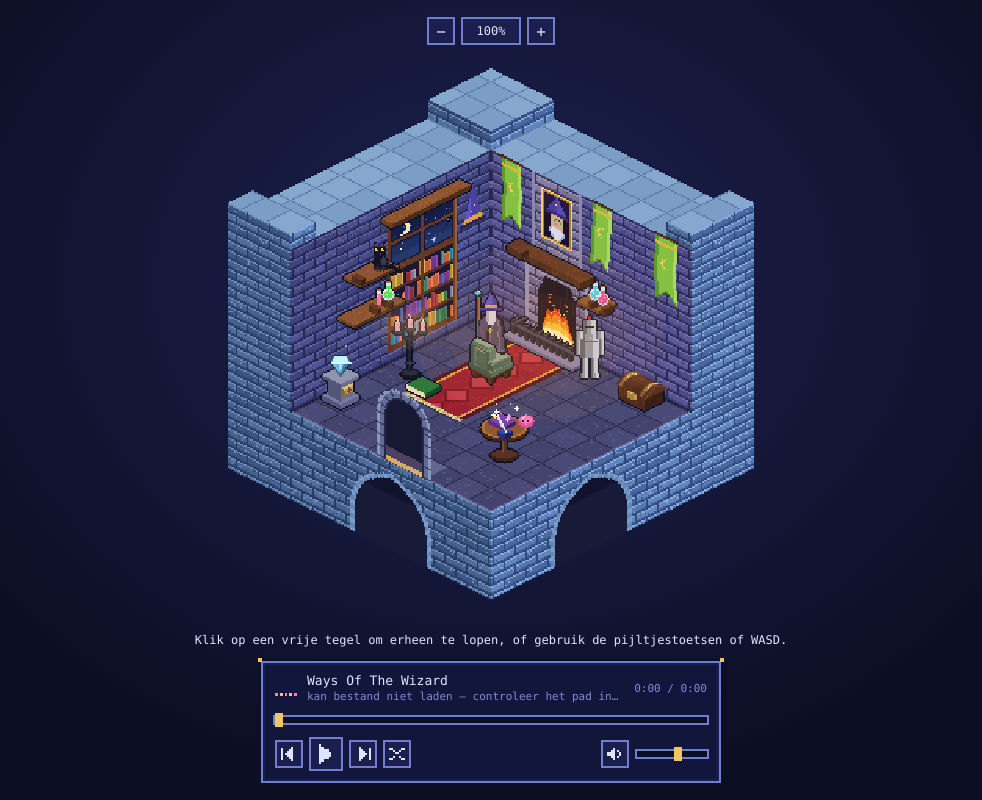
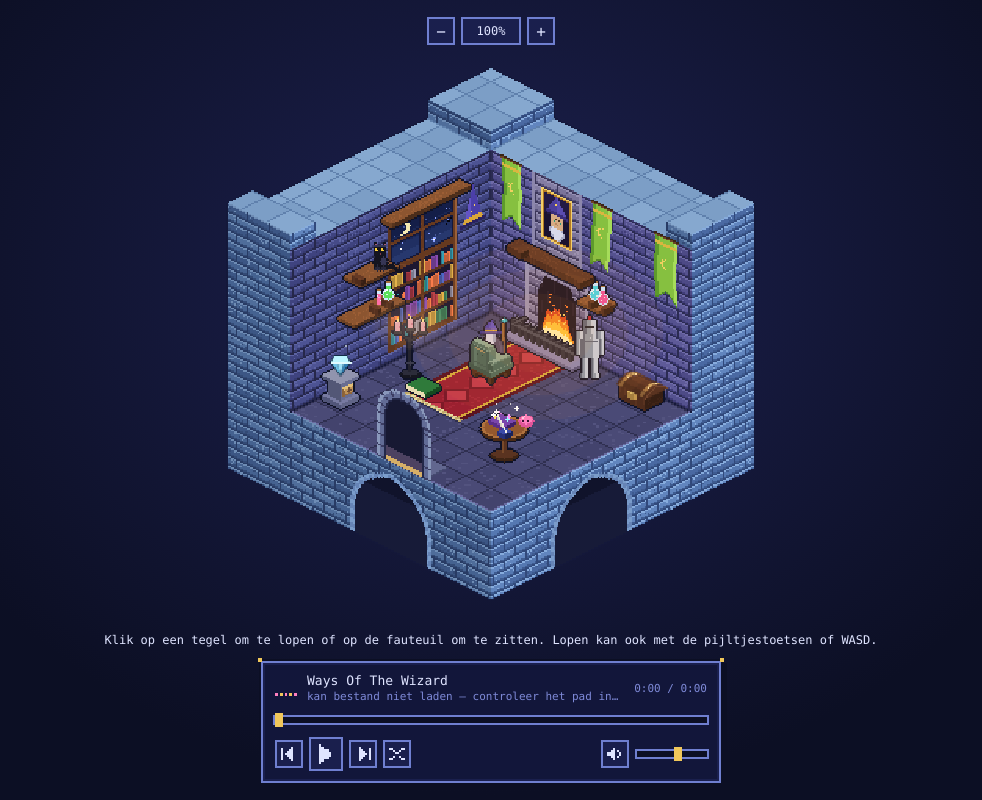
Before and after one commit to eduardkramer/spellbound, a plain HTML site: page index.html in a window 1280 px wide. Both pictures are taken after a click on the element "De speelkamer van de tovenaar". Shown: the whole page, without its empty margins (149-1131 px from the left). Drawn offline with Linux system fonts and the light colour scheme.

Commit message:
Laat de tovenaar in de fauteuil zitten en opstaan

```diff
--- a/index.html
+++ b/index.html
@@ -67,7 +67,7 @@
   <div id="scene-view">
     <canvas id="scene" aria-label="De speelkamer van de tovenaar" aria-describedby="movement-hint"></canvas>
   </div>
-  <p id="movement-hint">Klik op een vrije tegel om erheen te lopen, of gebruik de pijltjestoetsen of WASD.</p>
+  <p id="movement-hint">Klik op een tegel om te lopen of op de fauteuil om te zitten. Lopen kan ook met de pijltjestoetsen of WASD.</p>
 
   <div id="player">
     <div class="row">
--- a/src/game/scene.js
+++ b/src/game/scene.js
@@ -865,6 +865,9 @@ const moves = new Map([
 ]);
 const aliases = { w: 'arrowup', d: 'arrowright', s: 'arrowdown', a: 'arrowleft' };
 const heldKeys = new Set();
+const chairTile = [2, 2], chairApproach = [2, 1];
+let wantsSeat = false;
+let seatProgress = 0;
 let route = [];
 let destination = null;
 const isWalkable = (a, b) => currentFloor()[b]?.[a] === '.';
@@ -880,6 +883,7 @@ addEventListener('keydown', event => {
       event.target.closest?.('input, textarea, select, [contenteditable]')) return;
   event.preventDefault();
   clearRoute();
+  wantsSeat = false;
   heldKeys.add(key);
 });
 addEventListener('keyup', event => heldKeys.delete(event.key.toLowerCase()));
@@ -889,10 +893,15 @@ document.addEventListener('visibilitychange', () => {
 });
 
 let hoveredTile = null;
-function tileAtPointer(event) {
+function pointerPosition(event) {
   const bounds = cv.getBoundingClientRect();
   const x = (event.clientX - bounds.left) * W / bounds.width - CX;
   const y = (event.clientY - bounds.top) * H / bounds.height - CY;
+  return [x, y];
+}
+
+function tileAtPointer(event) {
+  const [x, y] = pointerPosition(event);
   // Keer P(a, b, 0) om om te bepalen boven welke vloertegel de muis staat.
   const a = Math.floor((y + x / 2) / (2 * TILE_SIZE));
   const b = Math.floor((y - x / 2) / (2 * TILE_SIZE));
@@ -903,12 +912,22 @@ cv.addEventListener('pointermove', event => {
   if (event.pointerType !== 'touch') hoveredTile = tileAtPointer(event);
 });
 cv.addEventListener('click', event => {
-  const tile = tileAtPointer(event);
+  const [px, py] = pointerPosition(event);
+  const [chairX, chairY] = P(20, 20, 0);
+  const chairHit = !inSecondRoom && Math.abs(px + CX - chairX) <= 13 &&
+    py + CY >= chairY - 25 && py + CY <= chairY + 3;
+  if (chairHit && wantsSeat) {
+    wantsSeat = false;
+    clearRoute();
+    return;
+  }
+  const tile = chairHit ? chairApproach : tileAtPointer(event);
   if (!tile || !isWalkable(...tile)) return;
   const start = wizard.step ?? wizard;
   const nextRoute = findRoute(start, ...tile);
   if (!nextRoute) return;
   heldKeys.clear();
+  wantsSeat = chairHit;
   route = nextRoute;
   destination = route.length ? tile : null;
 });
@@ -958,6 +977,16 @@ const movementHint = document.getElementById('movement-hint');
 const defaultHint = movementHint.textContent;
 
 function updateWizard(dt) {
+  const atChair = !inSecondRoom && !wizard.step &&
+    wizard.a === chairApproach[0] && wizard.b === chairApproach[1];
+  if (atChair && wantsSeat) {
+    seatProgress = Math.min(1, seatProgress + dt / .4);
+    return;
+  }
+  if (seatProgress > 0) {
+    seatProgress = Math.max(0, seatProgress - dt / .3);
+    return;
+  }
   if (!wizard.step) {
     const key = Array.from(heldKeys).pop();
     const move = key ? moves.get(aliases[key] || key) : route.pop();
@@ -976,6 +1005,7 @@ function updateWizard(dt) {
         inSecondRoom = !inSecondRoom;
         wizard.b = inSecondRoom ? 1 : ROOM_TILES - 2;
         wizard.direction = inSecondRoom ? 'sw' : 'ne';
+        wantsSeat = false;
         clearRoute();
         clearHover();
         heldKeys.clear();
@@ -1003,7 +1033,17 @@ function drawRoomOccupants(t, dt) {
   for (; index < furnishings.length && furnishings[index].depth <= a + b; index++) {
     drawFurnishing(furnishings[index], t, dt);
   }
-  WIZARD.draw(ctx, wizard.direction, step ? 'walk' : 'idle', step ? step.elapsed : t, x, y);
+  if (seatProgress > 0) {
+    const ease = seatProgress ** 2 * (3 - 2 * seatProgress);
+    const [sx, sy] = P((chairTile[0] + .5) * TILE_SIZE, (chairTile[1] + .5) * TILE_SIZE, 8);
+    const frame = WIZARD.canvas('ne', 'idle', t);
+    const height = Math.round(WIZARD.CH - 12 * ease);
+    ctx.drawImage(frame, Math.round(x + (sx - x) * ease) - WIZARD.FX,
+      Math.round(y + (sy - y) * ease - WIZARD.FY * height / WIZARD.CH) + 2,
+      WIZARD.CW, height);
+  } else {
+    WIZARD.draw(ctx, wizard.direction, step ? 'walk' : 'idle', step ? step.elapsed : t, x, y);
+  }
   for (; index < furnishings.length; index++) drawFurnishing(furnishings[index], t, dt);
 }
 
```
